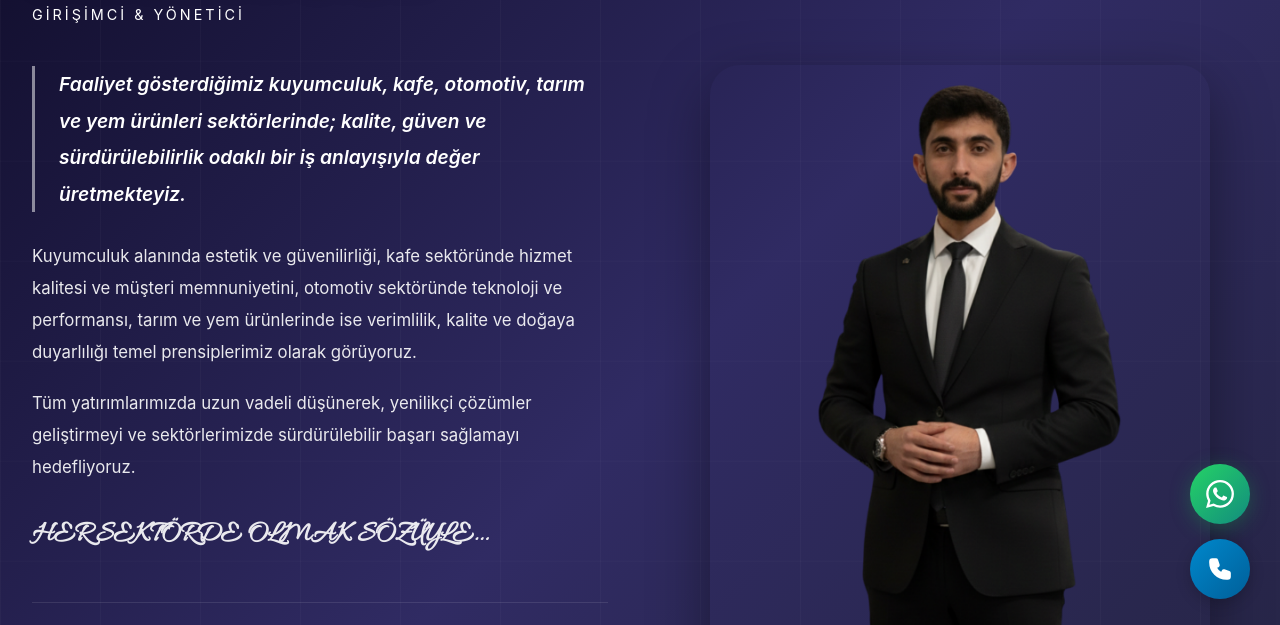
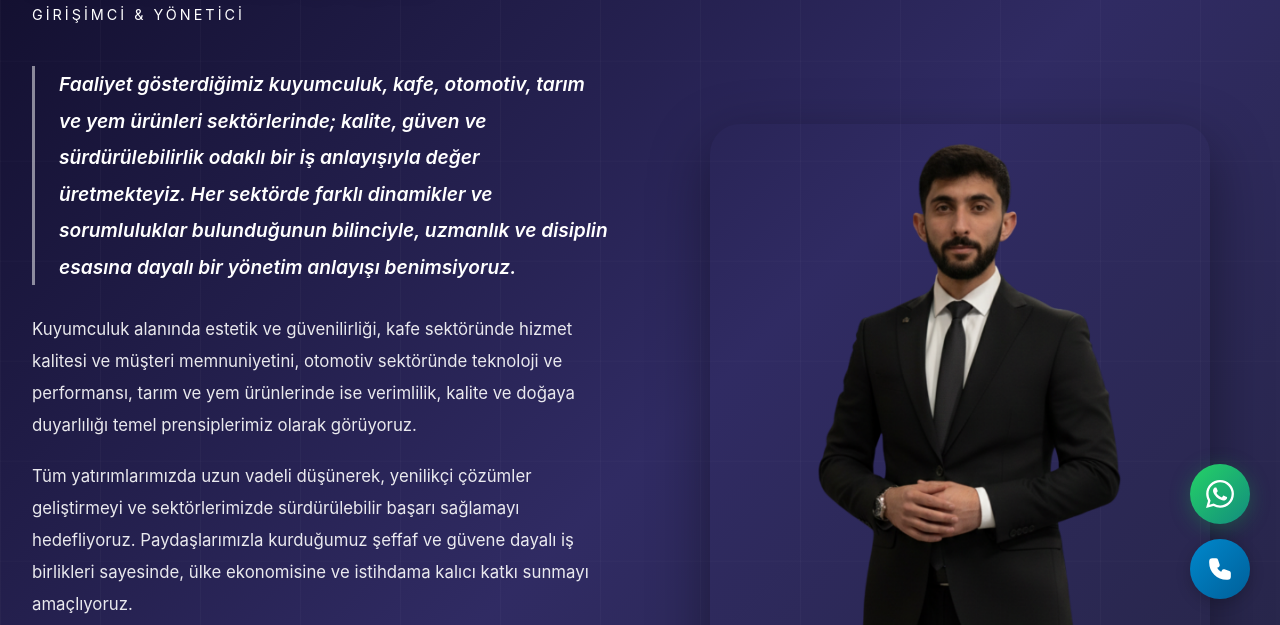
Before and after one commit to AllySahin/burakarslan, a plain HTML site: page index.html in a window 1280 px wide. Shown: the part 171-796 px from the top of the page. Drawn offline with Linux system fonts and the light colour scheme.

Commit message:
Update biography with complete text and fix slogan font

```diff
--- a/index.html
+++ b/index.html
@@ -19,13 +19,13 @@
                     <p class="hero-subtitle fade-in-delay">Girişimci & Yönetici</p>
 
                     <div class="hero-text fade-in-delay-2">
-                        <p class="hero-intro">Faaliyet gösterdiğimiz kuyumculuk, kafe, otomotiv, tarım ve yem ürünleri sektörlerinde; kalite, güven ve sürdürülebilirlik odaklı bir iş anlayışıyla değer üretmekteyiz.</p>
+                        <p class="hero-intro">Faaliyet gösterdiğimiz kuyumculuk, kafe, otomotiv, tarım ve yem ürünleri sektörlerinde; kalite, güven ve sürdürülebilirlik odaklı bir iş anlayışıyla değer üretmekteyiz. Her sektörde farklı dinamikler ve sorumluluklar bulunduğunun bilinciyle, uzmanlık ve disiplin esasına dayalı bir yönetim anlayışı benimsiyoruz.</p>
 
                         <p>Kuyumculuk alanında estetik ve güvenilirliği, kafe sektöründe hizmet kalitesi ve müşteri memnuniyetini, otomotiv sektöründe teknoloji ve performansı, tarım ve yem ürünlerinde ise verimlilik, kalite ve doğaya duyarlılığı temel prensiplerimiz olarak görüyoruz.</p>
 
-                        <p>Tüm yatırımlarımızda uzun vadeli düşünerek, yenilikçi çözümler geliştirmeyi ve sektörlerimizde sürdürülebilir başarı sağlamayı hedefliyoruz.</p>
+                        <p>Tüm yatırımlarımızda uzun vadeli düşünerek, yenilikçi çözümler geliştirmeyi ve sektörlerimizde sürdürülebilir başarı sağlamayı hedefliyoruz. Paydaşlarımızla kurduğumuz şeffaf ve güvene dayalı iş birlikleri sayesinde, ülke ekonomisine ve istihdama kalıcı katkı sunmayı amaçlıyoruz.</p>
 
-                        <p style="font-family: 'Allura', cursive; font-weight: bold; font-size: 1.8rem; color: white; margin-top: 1.5rem;">HER SEKTÖRDE OLMAK SÖZÜYLE...</p>
+                        <p class="hero-intro" style="font-weight: bold; margin-top: 1.5rem;">HER SEKTÖRDE OLMAK SÖZÜYLE...</p>
                     </div>
 
                     <div class="hero-signature fade-in-delay-3">
```
